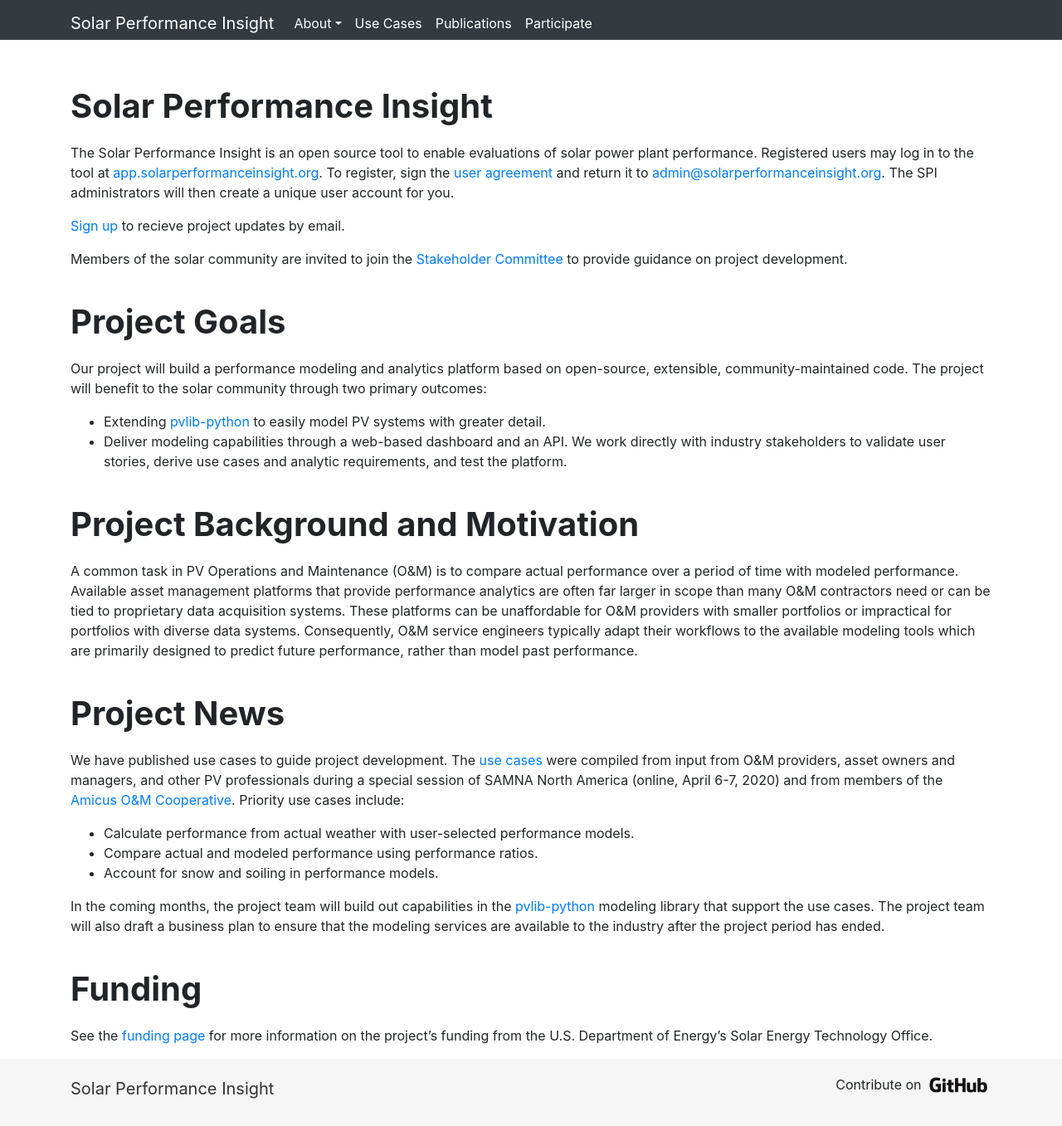
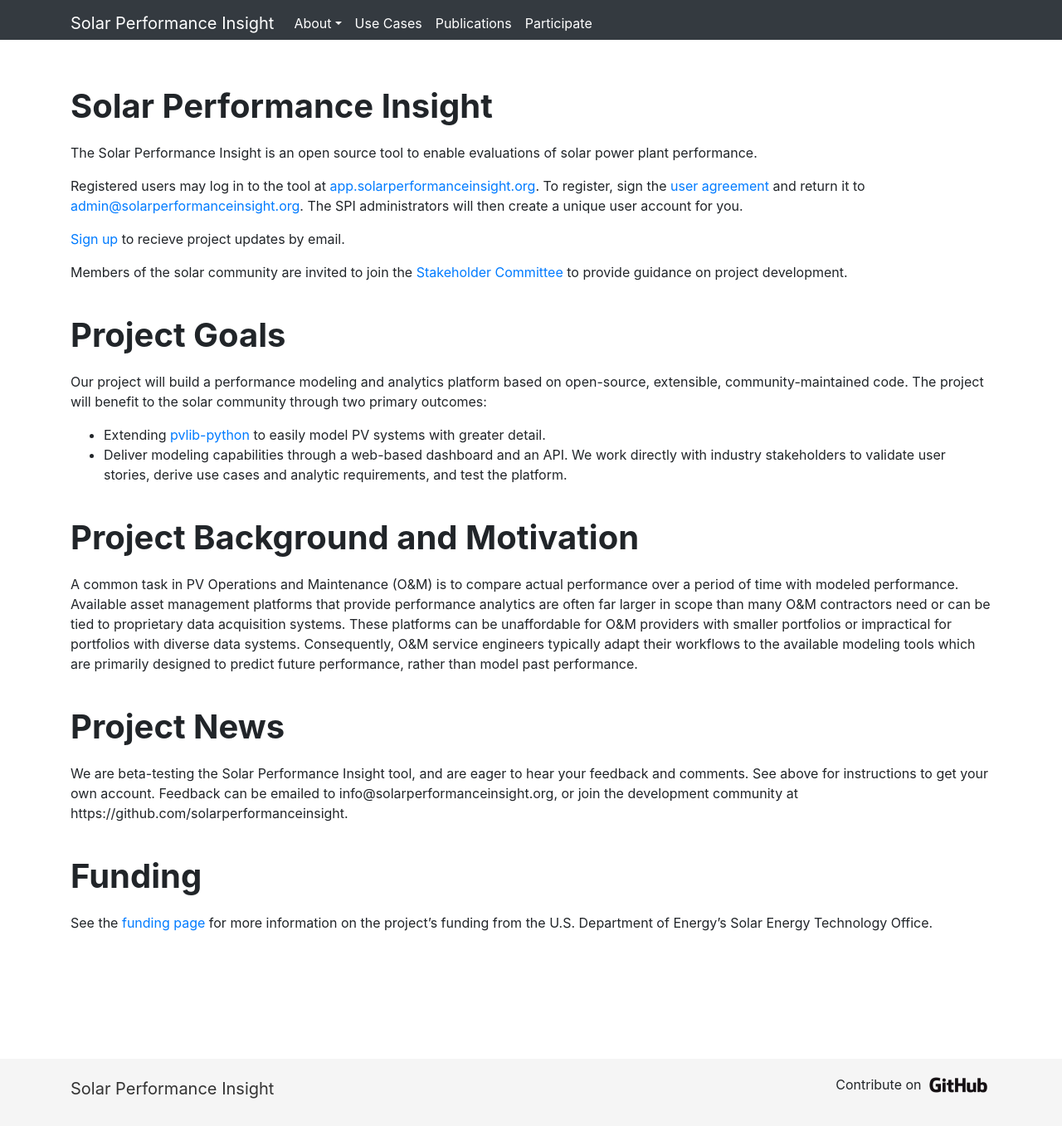
Before and after one commit to SolarPerformanceInsight/SolarPerformanceInsight.github.io, a Jekyll site: the page built from index.md, in a window 1280 px wide and 1357 px high. Shown: the whole window at 83% size. Built offline with Jekyll 4.4.1, drawn with Linux system fonts in a browser that asks for light colours.

Commit message:
update news

```diff
--- a/index.md
+++ b/index.md
@@ -5,6 +5,7 @@ layout: base
 # Solar Performance Insight
 
 The Solar Performance Insight is an open source tool to enable evaluations of solar power plant performance.
+
 Registered users may log in to the tool at [app.solarperformanceinsight.org](https://app.solarperformanceinsight.org).
 To register, sign the [user agreement](/assets/UArizona_Data_Use_Agreement_Power_Modeling.pdf) and return it to [admin@solarperformanceinsight.org](mailto:admin@solarperformanceinsight.org).
 The SPI administrators will then create a unique user account for you.
@@ -34,17 +35,10 @@ modeling tools which are primarily designed to predict future performance, rathe
 
 # Project News
 
-We have published use cases to guide project development. The [use cases](/usecases) were compiled from input from O&M
-providers, asset owners and managers, and other PV professionals during a special session of SAMNA North America
-(online, April 6-7, 2020) and from members of the [Amicus O&M Cooperative](https://www.amicusom.com/). Priority
-use cases include:
--  Calculate performance from actual weather with user-selected performance models.
--  Compare actual and modeled performance using performance ratios.
--  Account for snow and soiling in performance models.
-
-In the coming months, the project team will build out capabilities in the [pvlib-python](https://github.com/pvlib/pvlib-python.git)
-modeling library that support the use cases. The project team will also draft a business plan to ensure that the
-modeling services are available to the industry after the project period has ended.
+We are beta-testing the Solar Performance Insight tool, and are eager to hear
+your feedback and comments. See above for instructions to get your own account.
+Feedback can be emailed to info@solarperformanceinsight.org, or join the development
+community at https://github.com/solarperformanceinsight.
 
 # Funding
 
```
